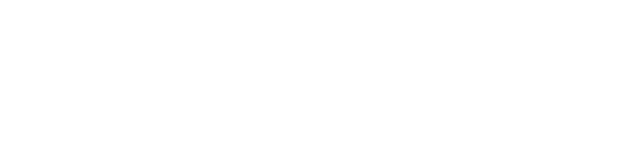
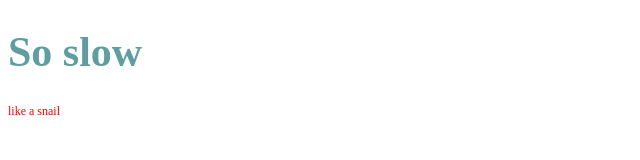
Before and after one commit to cclee0315/test, a plain HTML site: page index.html in a window 1280 px wide. Shown: the whole page, without its empty margins (0-640 px from the left). Drawn offline with Linux system fonts and the light colour scheme.

Commit message:
add style

```diff
--- a/index.html
+++ b/index.html
@@ -5,8 +5,19 @@
     <meta http-equiv="X-UA-Compatible" content="IE=edge">
     <meta name="viewport" content="width=device-width, initial-scale=1.0">
     <title>Document</title>
+    <style>
+        h1{
+            color: cadetblue;
+            font-size: 42px;
+        }
+        p{
+            color: red;
+            font-size: 12px;
+        }
+    </style>
 </head>
 <body>
-
+    <h1>So slow</h1>
+    <p>like a snail</p>
 </body>
 </html>
```
